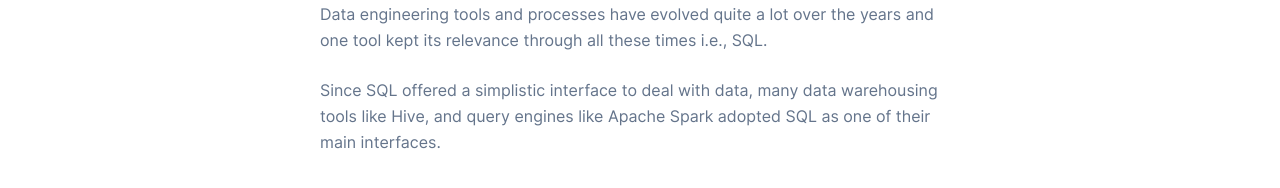
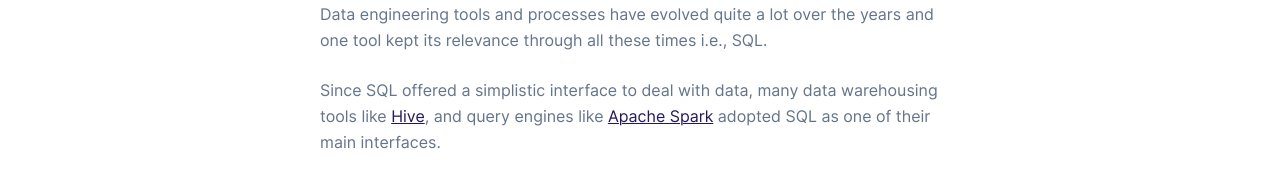
Before and after one commit to learndataengineering/learndataengineering.guide, a Jekyll site: the page built from _docs/sql.md, in a window 1280 px wide and 1055 px high. Shown: the part 732-920 px from the top of the window. Built offline with Jekyll 4.4.1, drawn with Linux system fonts in a browser that asks for light colours; part of the change alters nothing that is shown.

Commit message:
Add references in sql.md

```diff
--- a/_docs/sql.md
+++ b/_docs/sql.md
@@ -20,4 +20,4 @@ It offers a simple interface to interact with data stored in a database without
 
 Data engineering tools and processes have evolved quite a lot over the years and one tool kept its relevance through all these times i.e., SQL.
 
-Since SQL offered a simplistic interface to deal with data, many data warehousing tools like Hive, and query engines like Apache Spark adopted SQL as one of their main interfaces.
+Since SQL offered a simplistic interface to deal with data, many data warehousing tools like [Hive](https://aws.amazon.com/big-data/what-is-hive/), and query engines like [Apache Spark](https://spark.apache.org/) adopted SQL as one of their main interfaces.
```
